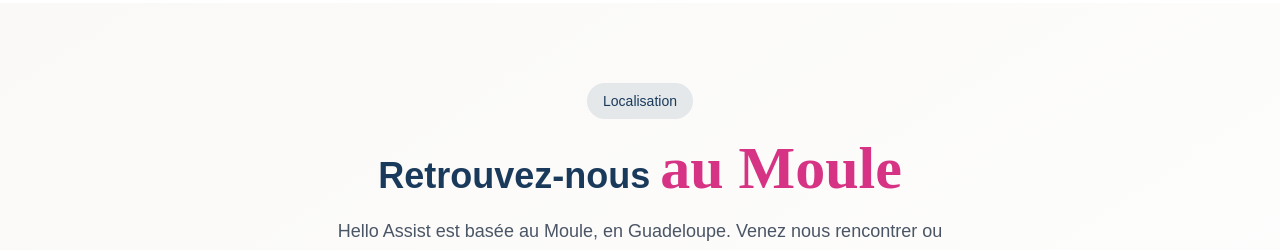
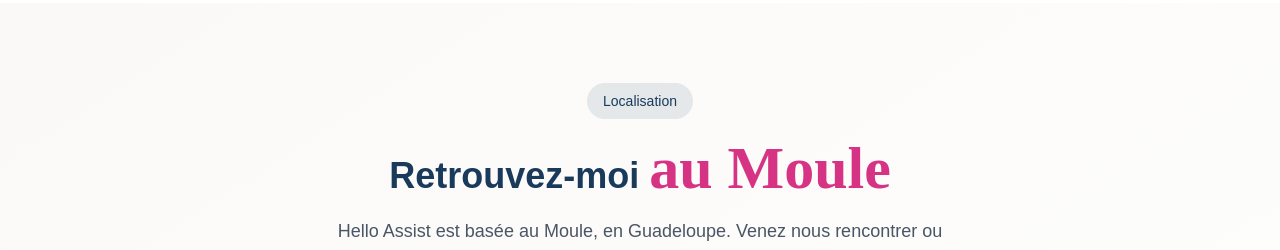
Before and after one commit to agenceleela/helloassist, a Next.js app: page / in a window 1280 px wide. Shown: the part 6200-6450 px from the top of the page. Built offline with nearby package versions, Linux system fonts and the light colour scheme.

Commit message:
fix: typo google maps

```diff
--- a/src/components/GoogleMap.tsx
+++ b/src/components/GoogleMap.tsx
@@ -19,7 +19,7 @@
             Localisation
           </span>
           <h2 className="text-3xl md:text-4xl font-bold text-[#1a3a5c] mb-4">
-            Retrouvez-nous{" "}
+            Retrouvez-moi{" "}
             <span className="script-accent text-5xl md:text-6xl">au Moule</span>
           </h2>
           <p className="text-gray-600 max-w-2xl mx-auto text-lg">
```
